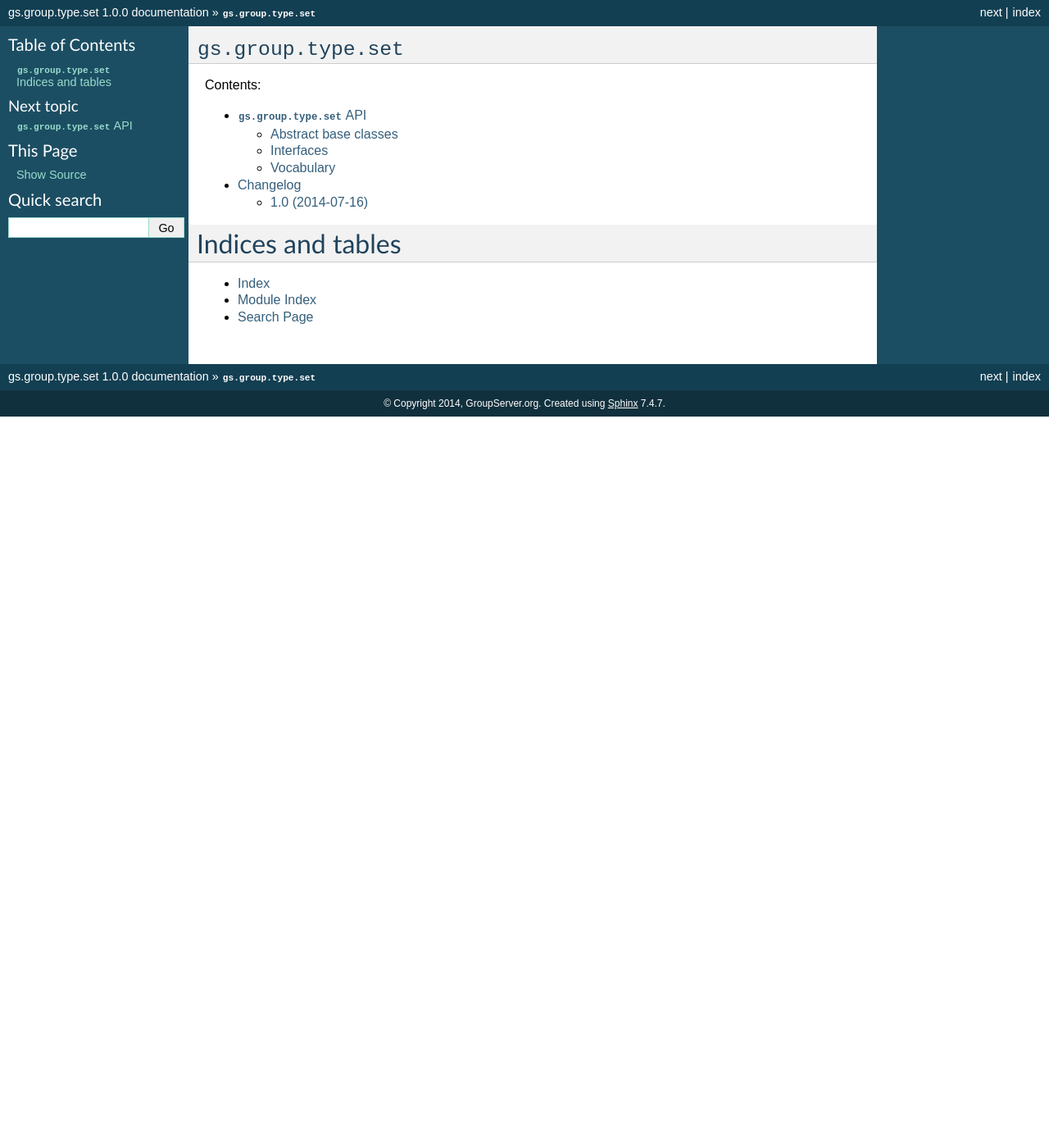
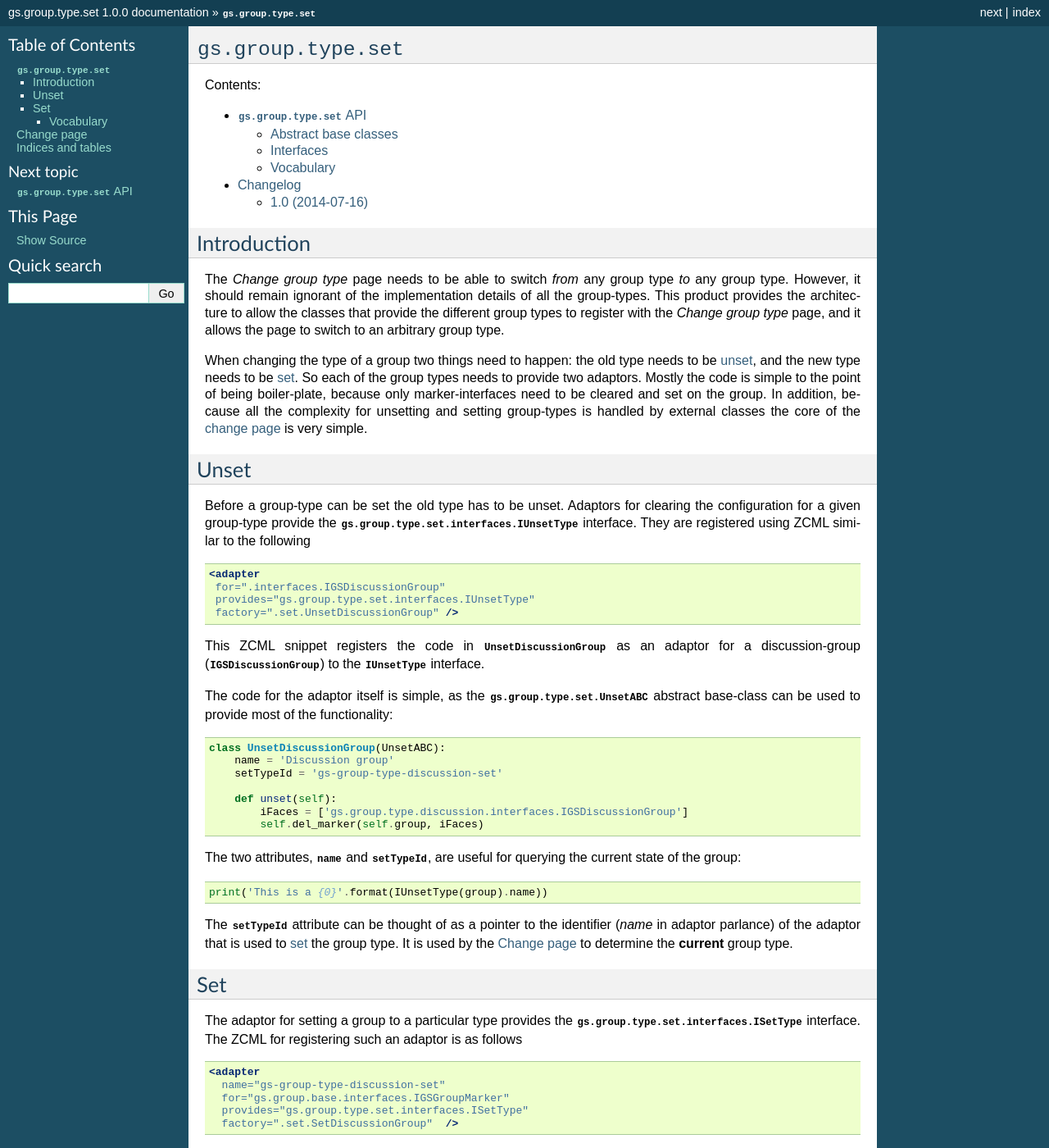
Before and after one commit to groupserver/gs.group.type.set, a Sphinx documentation site: the page built from docs/index.txt, in a window 1280 px wide and 1400 px high. Shown: the whole window at 82% size. Built offline with Sphinx 7.4.7, drawn with Linux system fonts in a browser that asks for light colours; some of the changed text lies outside the part shown.

Commit message:
Adding to the docs

```diff
--- a/docs/index.txt
+++ b/docs/index.txt
@@ -9,6 +9,136 @@ Contents:
    api
    HISTORY
 
+Introduction
+------------
+
+The *Change group type* page needs to be able to switch *from*
+any group type *to* any group type. However, it should remain
+ignorant of the implementation details of all the
+group-types. This product provides the architecture to allow the
+classes that provide the different group types to register with
+the *Change group type* page, and it allows the page to switch to
+an arbitrary group type.
+
+When changing the type of a group two things need to happen: the
+old type needs to be unset_, and the new type needs to be
+set_. So each of the group types needs to provide two
+adaptors. Mostly the code is simple to the point of being
+boiler-plate, because only marker-interfaces need to be cleared
+and set on the group. In addition, because all the complexity for
+unsetting and setting group-types is handled by external classes
+the core of the `change page`_ is very simple.
+
+Unset
+-----
+
+Before a group-type can be set the old type has to be unset.
+Adaptors for clearing the configuration for a given group-type
+provide the :class:`gs.group.type.set.interfaces.IUnsetType`
+interface. They are registered using ZCML similar to the
+following
+
+.. code-block:: xml
+
+   <adapter
+    for=".interfaces.IGSDiscussionGroup"
+    provides="gs.group.type.set.interfaces.IUnsetType"
+    factory=".set.UnsetDiscussionGroup" />
+
+This ZCML snippet registers the code in
+:class:`UnsetDiscussionGroup` as an adaptor for a
+discussion-group (:class:`IGSDiscussionGroup`) to the
+:class:`IUnsetType` interface.
+
+The code for the adaptor itself is simple, as the
+:class:`gs.group.type.set.UnsetABC` abstract base-class can be
+used to provide most of the functionality::
+
+  class UnsetDiscussionGroup(UnsetABC):
+      name = 'Discussion group'
+      setTypeId = 'gs-group-type-discussion-set'
+
+      def unset(self):
+          iFaces = ['gs.group.type.discussion.interfaces.IGSDiscussionGroup']
+          self.del_marker(self.group, iFaces)
+
+The two attributes, :attr:`name` and :attr:`setTypeId`, are
+useful for querying the current state of the group::
+
+  print('This is a {0}'.format(IUnsetType(group).name))
+
+The :attr:`setTypeId` attribute can be thought of as a pointer to
+the identifier (*name* in adaptor parlance) of the adaptor that
+is used to set_ the group type. It is used by the `Change page`_
+to determine the **current** group type.
+
+Set
+---
+
+The adaptor for setting a group to a particular type provides the
+:class:`gs.group.type.set.interfaces.ISetType` interface. The
+ZCML for registering such an adaptor is as follows
+
+.. code-block:: xml
+
+  <adapter
+    name="gs-group-type-discussion-set"
+    for="gs.group.base.interfaces.IGSGroupMarker"
+    provides="gs.group.type.set.interfaces.ISetType"
+    factory=".set.SetDiscussionGroup"  />
+
+:Note: The adaptor for setting a group-type is a *named* adaptor,
+       because of the ``name`` attribute to the ``<adapter>``
+       element. The name **must** be the same as that specified
+       in the :attr:`setTypeId` attribute of the corresponding
+       unset_ adaptor.
+
+The adaptor itself is simple, as the
+:class:`gs.group.type.set.SetABC` abstract base-class is used for
+providing much of the functionality::
+
+  class SetDiscussionGroup(SetABC):
+      name = 'Discussion group'
+      weight = 10
+
+      def set(self):
+          iFaces = ['gs.group.type.discussion.interfaces.IGSDiscussionGroup']
+          self.add_marker(self.group, iFaces)
+
+The :attr:`name` is used to provide a label for the option in the
+`Change page`_. The :attr:`weight` attribute is used to order the
+adaptors in the vocabulary_.
+
+Vocabulary
+~~~~~~~~~~
+
+The *Change* page uses the *vocabulary*
+:class:`gs.group.type.set.vocabulary.GroupTypeVocabulary` to list
+all the adaptors that provide the :class:`ISetType`
+interface. While the vocabulary *can* be instantiated as a
+stand-alone class, usually it is used in a ``Choice`` field in a
+schema, by using the name of the corresponding
+``groupserver.GroupType`` utility::
+
+    groupType = Choice(
+        title='Group type',
+        description='The type of group',
+        vocabulary='groupserver.GroupType',
+        required=True)
+
+Change page
+===========
+
+Because all the actual functionality for changing a group-type is
+farmed off to external classes the core of the Change page is
+very simple::
+
+        unsetter = IUnsetType(self.context)
+        gsm = getGlobalSiteManager()
+        setter = gsm.getAdapter(self.context, ISetType, data['groupType'])
+
+        unsetter.unset()
+        setter.set()
 
 Indices and tables
 ==================
```
Also changed, not shown: docs/api.txt (+15 -34 lines).
